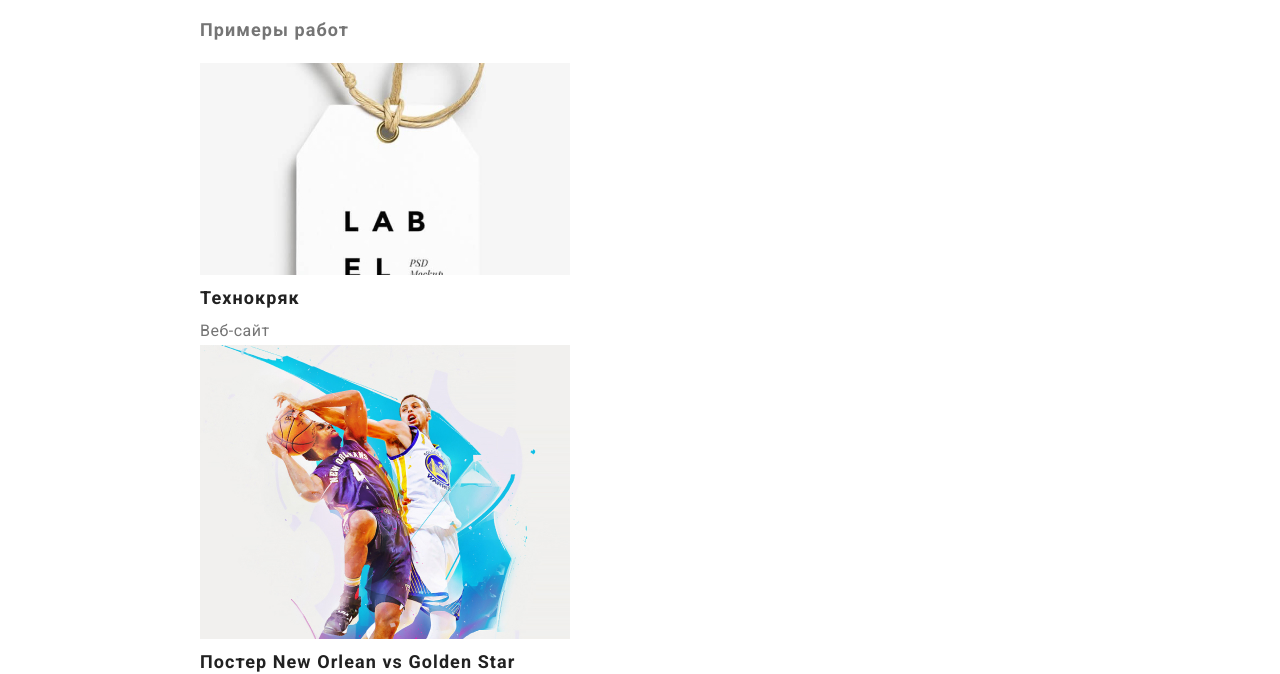
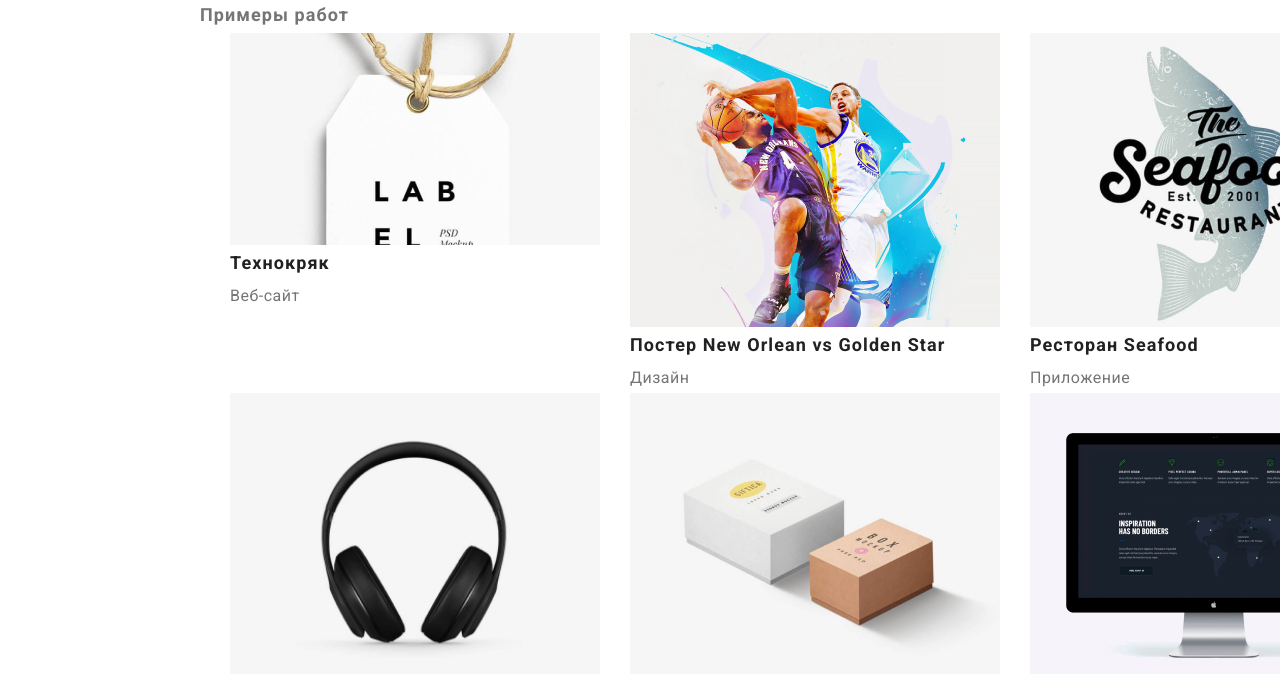
Before and after one commit to Oleksander38/goit-markup-hw-03., a plain HTML site: page portfolio.html in a window 1280 px wide. Shown: the part 137-811 px from the top of the page. Drawn offline with nearby package versions, Linux system fonts and the light colour scheme.

Commit message:
ресетнув стилі

```diff
--- a/css/styles.css
+++ b/css/styles.css
@@ -1,3 +1,4 @@
+
 :root{
     --bascground-color:#E5E5E5;
     --second-bascground-color:#2F303A;
@@ -17,6 +18,19 @@
     font-family:Roboto,sans-serif;
     font-weight: 400;
     letter-spacing: 0.03em;
+}
+p,h1,h2,h3,h4,h5,h6{
+    margin: 0;
+}
+ul{
+    margin: 0;
+padding: 0;
+}
+button{
+    cursor: pointer;
+}
+img{
+    display: block;
 }
 .caption{
 margin-top: 0;
@@ -40,13 +54,7 @@
 list-style: none;
 text-decoration: none;
 }
-p{
-margin-top: 0;
-margin-bottom: 0;
-}
-ul{
-padding-left: 0;
-}
+
 .head-container{
 align-items:center;
 display: flex;
@@ -186,7 +194,6 @@
 }
 .work-container{
   align-items:center;
-display: flex;
 width: 1230px;
 margin-left: auto;
 margin-right: auto;
@@ -296,14 +303,13 @@
 line-height: 1.62;
 letter-spacing: 0.03em;
 }
-.filter-list .list:last-child{
-}
 .filter-button:hover,
 .filter-button:focus{
     background-color: var(--accent-color);
     color: #ffffff;
 }
 .examples{
+
 }
 .examples-caption{
 font-size: 18px;
@@ -311,8 +317,12 @@
 letter-spacing: 0.06em;
 }
 .examples-list{
+ display: flex;
+    flex-wrap: wrap;
 }
 .examples-item{
+    display: block;
+    margin-left: 30px;
 }
 .examples-caption{
 font-size: 18px;
```
Also changed, not shown: index.html (+1 -1 lines).
